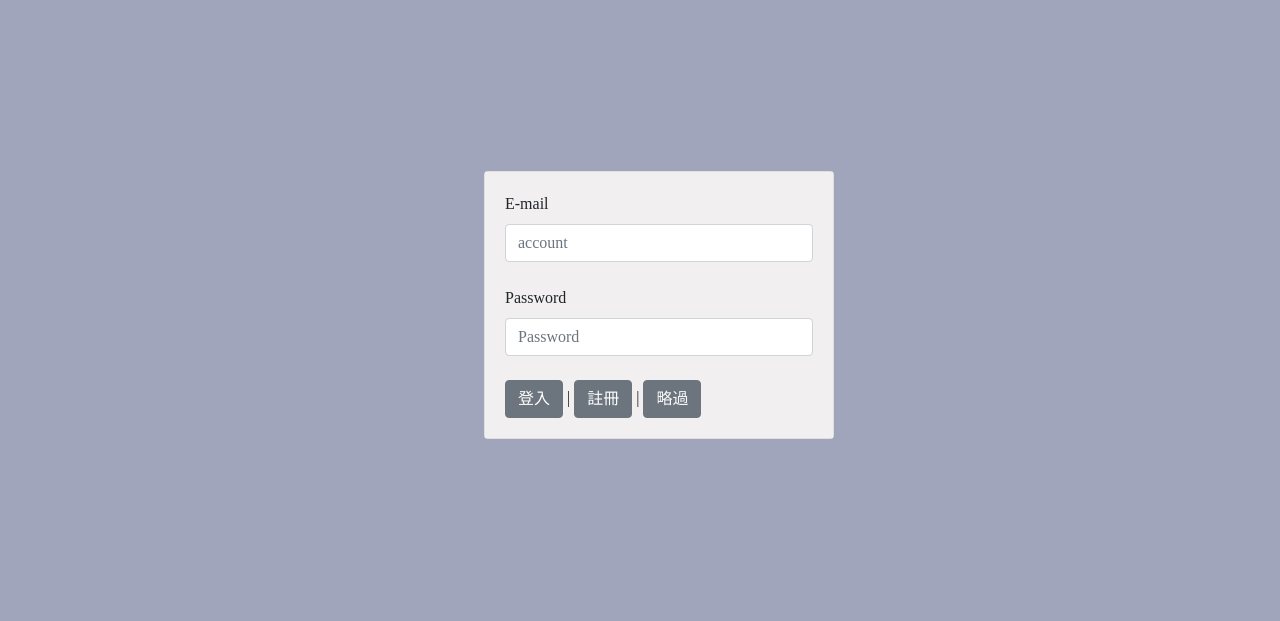
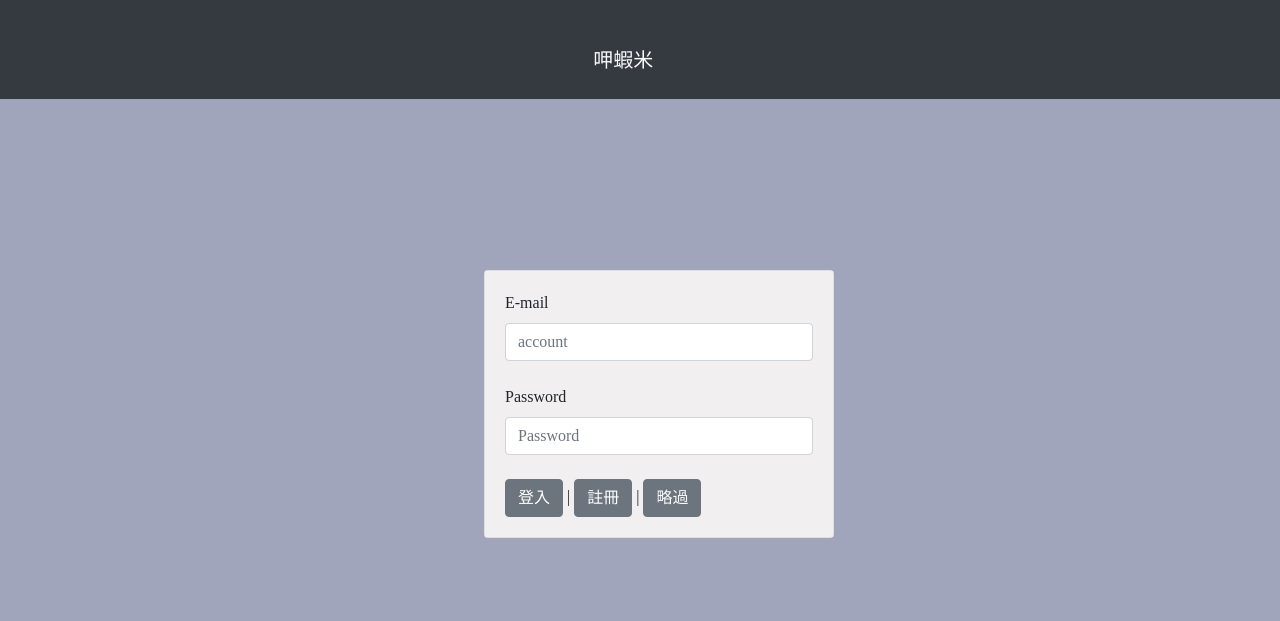
Before and after one commit to haohsiangc/whattoeat, a plain HTML site: page index.html in a window 1280 px wide. Shown: the top 621 px of the page. Drawn offline with nearby package versions, Linux system fonts and the light colour scheme.

Commit message:
add title

```diff
--- a/index.html
+++ b/index.html
@@ -15,6 +15,14 @@
 </head>
 
 <body class="Body">
+    <nav class="bg-dark navbar navbar-expand-lg navbar-dark">
+        <!-- <button class="navbar-toggler col-2" type="button" data-toggle="collapse" data-target="#navbarSupportedContent" aria-controls="navbarSupportedContent" aria-expanded="false" aria-label="Toggle navigation">
+            <span class="navbar-toggler-icon"></span>
+        </button> -->
+        <div class="title col-10">
+            <p class="text-light text-center">呷蝦米</p>
+        </div>
+    </nav>
     <div class="container">
         <div class="row">
             <div class="col-md-3"></div>
```
Also changed, not shown: signup_done.html (+8 -0 lines).
